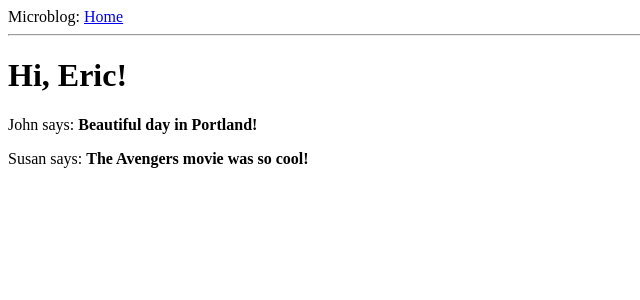
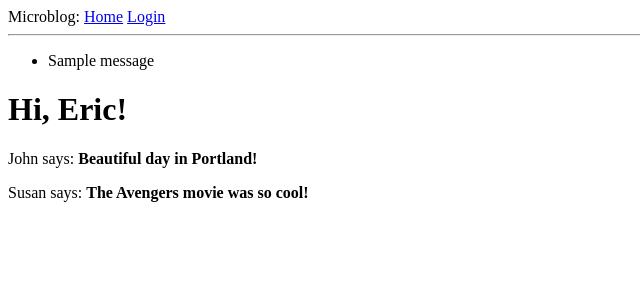
Before and after one commit to seriq/flaskblog, a Flask app: page / in a window 1280 px wide. Shown: the top 300 px of the page, without its empty margins (0-640 px from the left). Run offline with Flask 2, Linux system fonts and the light colour scheme; one stand-in notice (Sample message) is shown.

Commit message:
chapter 3 done

```diff
--- a/app/forms.py
+++ b/app/forms.py
@@ -2,7 +2,7 @@ from flask_wtf import FlaskForm
 from wtforms import StringField, PasswordField, BooleanField, SubmitField
 from wtforms.validators import DataRequired
 
-class LoginForm(Flaskform):
+class LoginForm(FlaskForm):
     username = StringField('Username', validators=[DataRequired()])
     password = PasswordField('Password', validators=[DataRequired()])
     remember_me = BooleanField('Remember Me')
--- a/app/routes.py
+++ b/app/routes.py
@@ -1,5 +1,6 @@
-from flask import render_template
+from flask import render_template, flash, redirect
 from app import app
+from app.forms import LoginForm
 
 @app.route('/')
 @app.route('/index')
@@ -16,3 +17,12 @@ def index():
         }
     ]
     return render_template('index.html', title='Home', user=user, posts=posts)
+
+@app.route('/login', methods=['GET', 'POST'])
+def login():
+    form = LoginForm()
+    if form.validate_on_submit():
+        flash('Login requested for user {}, remember_me={}'.format(
+            form.username.data, form.remember_me.data))
+        return redirect(url_for('index'))
+    return render_template('login.html', title='Sign In', form=form)
--- a/app/templates/base.html
+++ b/app/templates/base.html
@@ -7,8 +7,21 @@
         {% endif %}
     </head>
     <body>
-        <div>Microblog: <a href="/index">Home</a></div>
+        <div>
+            Microblog:
+            <a href="{{ url_for('index') }}">Home</a>
+            <a href="{{ url_for('login') }}">Login</a>
+        </div>
         <hr>
+        {% with messages = get_flashed_messages() %}
+        {% if messages %}
+        <ul>
+            {% for message in messages %}
+            <li>{{message }}</li>
+            {% endfor %}
+        </ul>
+        {% endif %}
+        {% endwith %}
         {% block content %}{% endblock %}
     </body>
 </html>
--- a/app/templates/login.html
+++ b/app/templates/login.html
@@ -7,10 +7,16 @@
         <p>
             {{ form.username.label }}<br>
             {{ form.username(size=32) }}
+            {% for error in form.username.errors %}
+            <span style="color: red;">[{{error }}]</span>
+            {% endfor %}
         </p>
         <p>
             {{ form.password.label }}<br>
             {{ form.password(size=32) }}
+            {% for error in form.password.errors %}
+            <span style="color: red;">[{{error }}]</span>
+            {% endfor %}
         </p>
         <p>{{ form.remember_me }} {{ form.remember_me.label }}</p>
         <p>{{ form.submit() }}</p>
--- a/config.py
+++ b/config.py
@@ -1,4 +1,4 @@
 import os
 
 class Config(object):
-    SECRET_KEY = os.environ.get('SECRET_KEY') or 'you will never guess'
+    SECRET_KEY = os.environ.get('SECRET_KEY') or 'you-will-never-guess'
```
Also changed, not shown: 1 other file.
